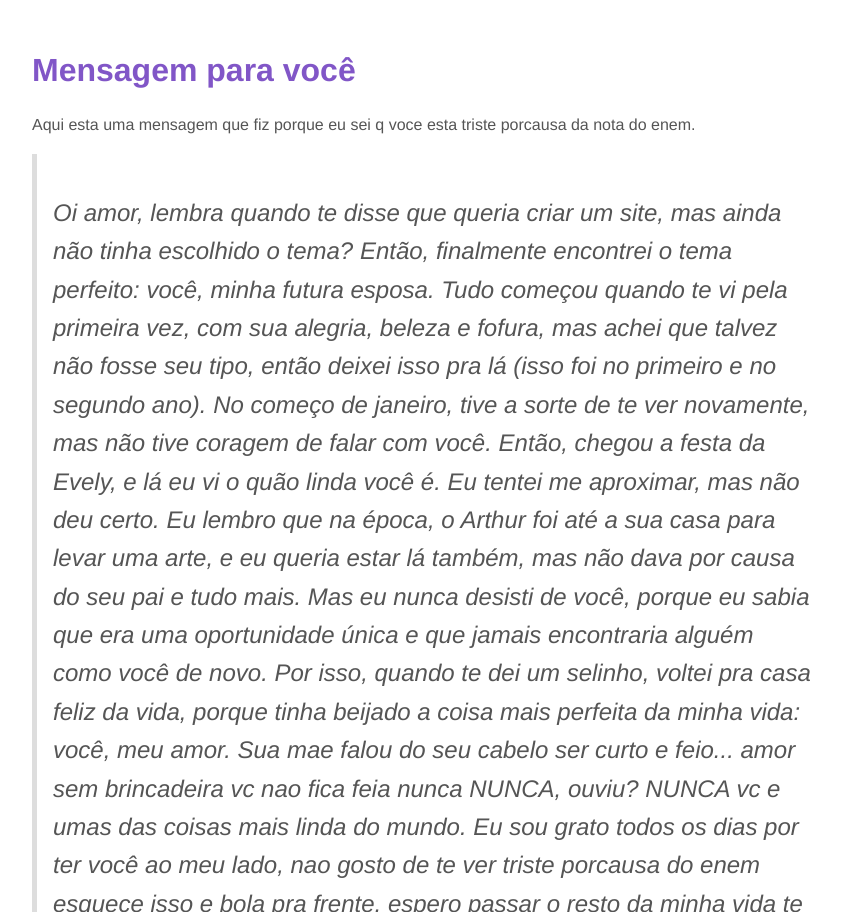
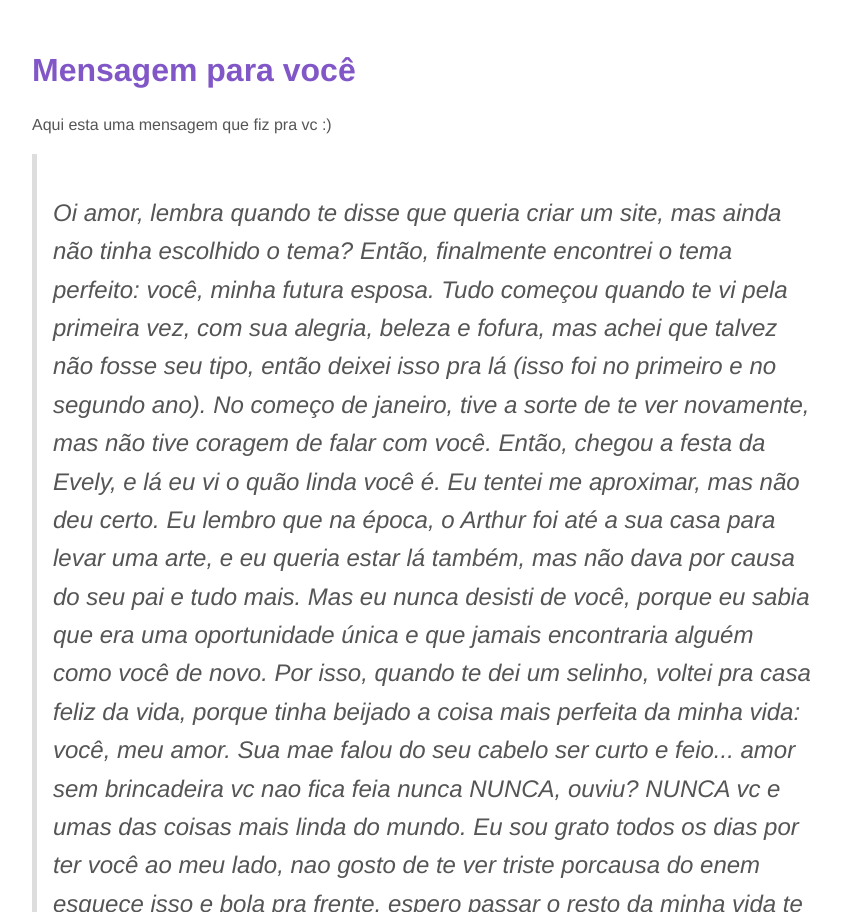
Before and after one commit to marcos1py/Site_de_amor, a plain HTML site: page index.html in a window 1280 px wide. Shown: the part 1535-2447 px from the top of the page, without its empty margins (208-1049 px from the left). Drawn offline with Linux system fonts and the light colour scheme.

Commit message:
Update index.html

```diff
--- a/index.html
+++ b/index.html
@@ -41,7 +41,7 @@
 		</section>
 		<section id="mensagem">
 			<h2>Mensagem para você</h2>
-			<p>Aqui esta uma mensagem que fiz porque eu sei q voce esta triste porcausa da nota do enem.</p>
+			<p>Aqui esta uma mensagem que fiz pra vc :) </p>
 			<blockquote>
             <p>
                 Oi amor, lembra quando te disse que queria criar um site, mas ainda não tinha escolhido o tema? Então, finalmente encontrei o tema perfeito: você, minha futura esposa. Tudo começou quando te vi pela primeira vez, com sua alegria, beleza e fofura, mas achei que talvez não fosse seu tipo, então deixei isso pra lá (isso foi no primeiro e no segundo ano). No começo de janeiro, tive a sorte de te ver novamente, mas não tive coragem de falar com você.
```
